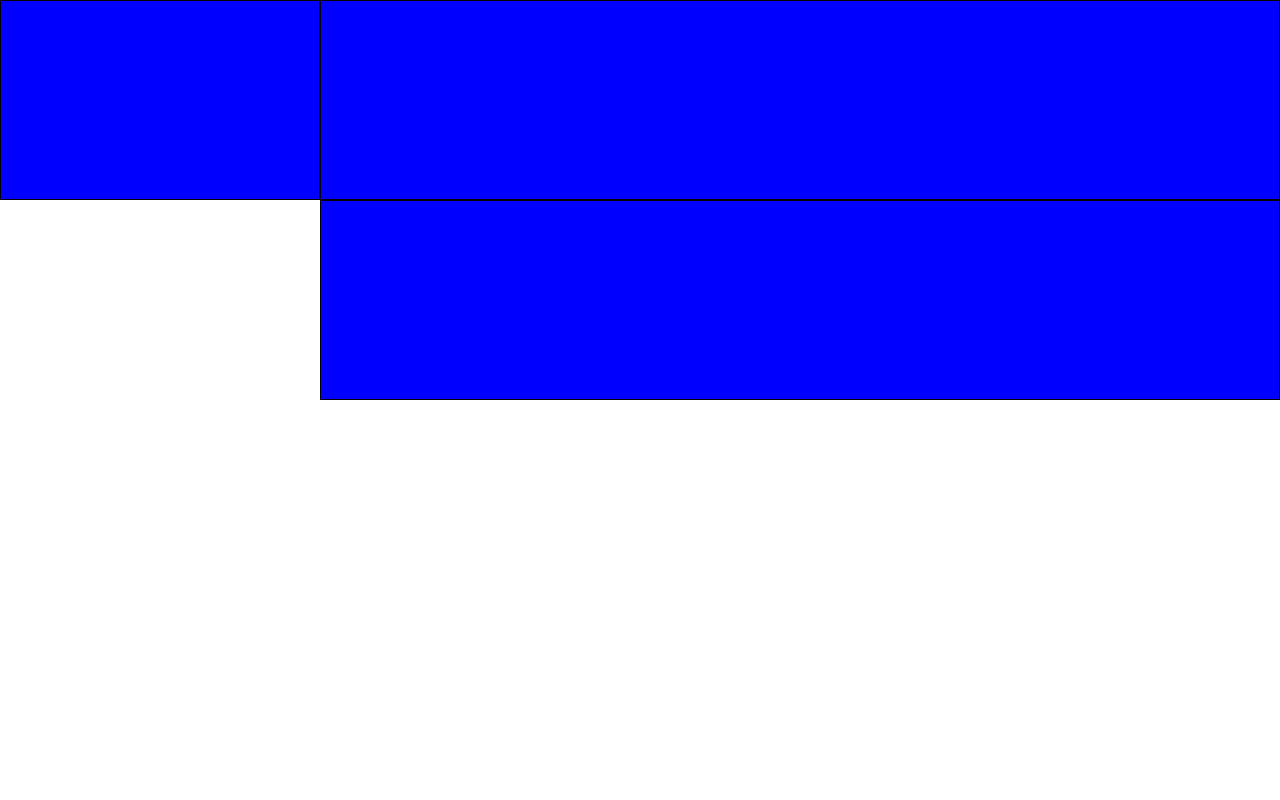
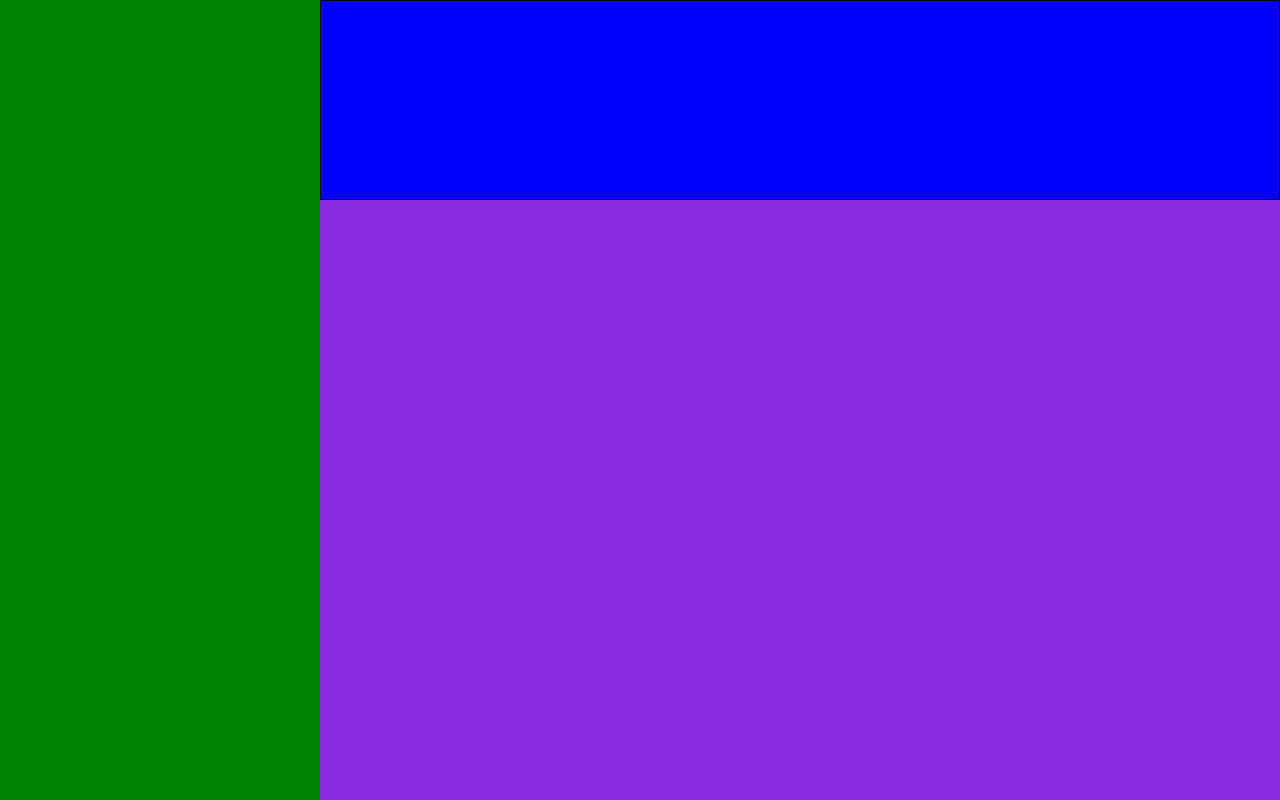
Before and after one commit to hamsaal/Custom-dashboard, a plain HTML site: page index.html in a window 1280 px wide. Drawn offline with Linux system fonts and the light colour scheme.

Commit message:
Achieve the grid-layout

```diff
--- a/index.html
+++ b/index.html
@@ -8,7 +8,7 @@
   </head>
   <body>
     <div class="main-container">
-      <div class="grid-item sider-bar"></div>
+      <div class="grid-item side-bar"></div>
       <div class="grid-item header"></div>
       <div class="grid-item content"></div>
     </div>
--- a/styles.css
+++ b/styles.css
@@ -5,20 +5,28 @@
   list-style-type: none;
   box-sizing: border-box;
 }
+
+body {
+  height: 100%;
+}
 .main-container {
   display: grid;
+  grid-template-rows: 1fr 3fr;
   grid-template-columns: 1fr 3fr;
+  min-height: 100vh;
 }
 
-.grid-item {
+.header {
   background-color: blue;
   border: 1px solid black;
   height: 200px;
 }
 .side-bar {
+  background-color: green;
   grid-column: 1/2;
-  grid-row: 1/-1;
+  grid-row: 1/3;
 }
 .content {
+  background-color: blueviolet;
   grid-column: 2/3;
 }
```
